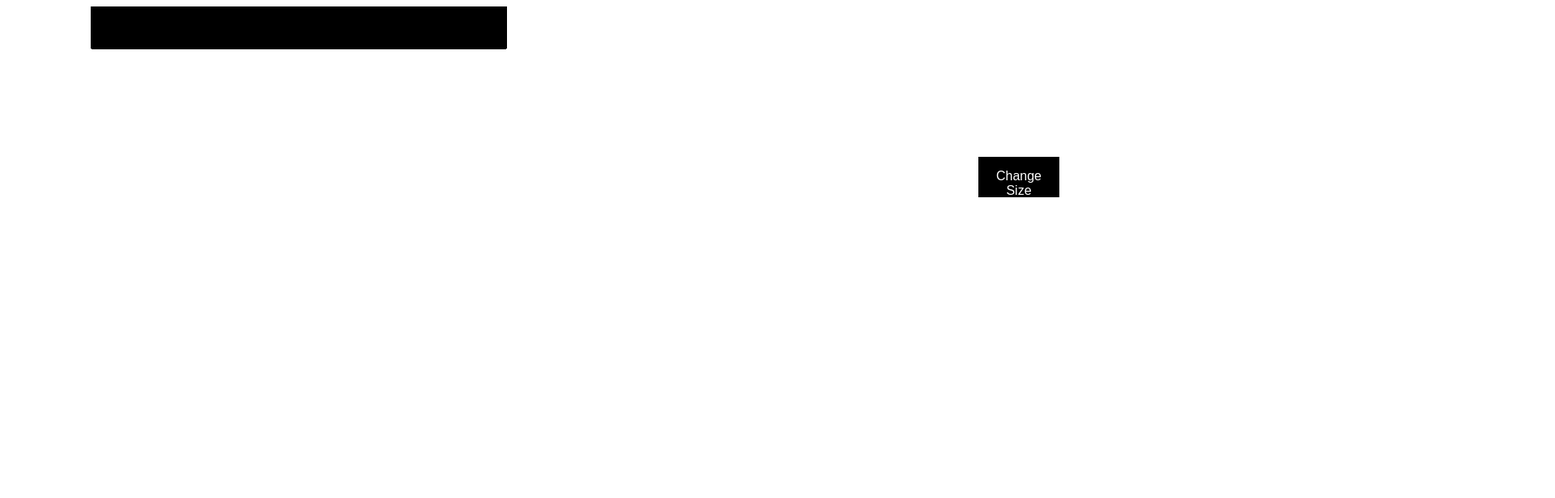
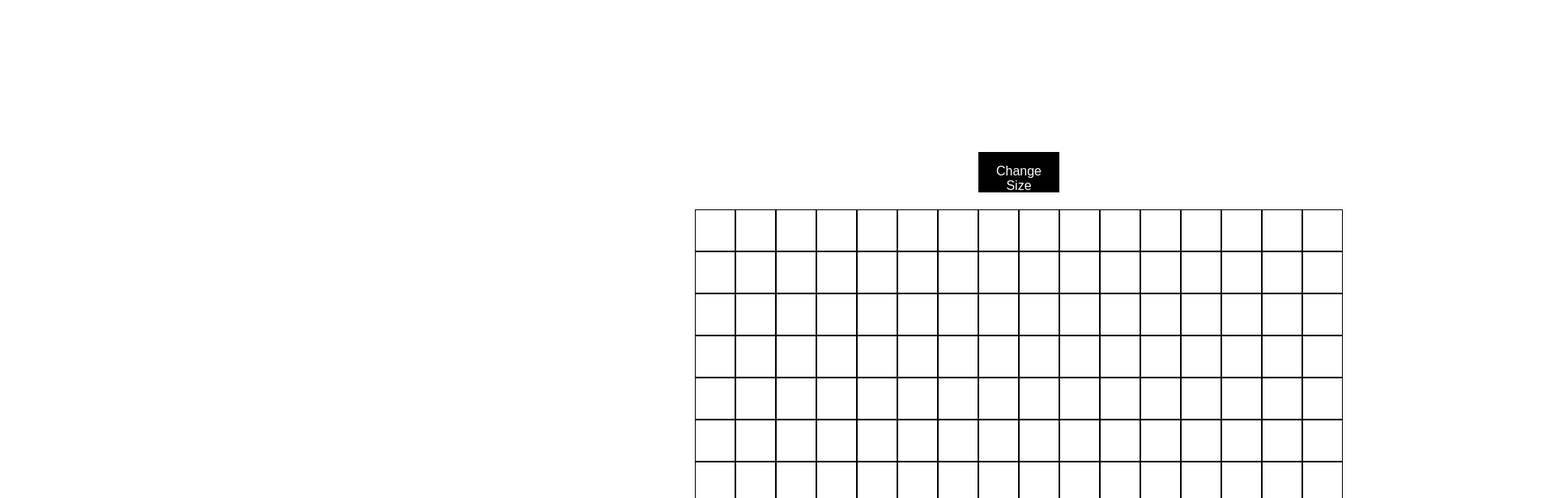
Before and after one commit to zipzopboppitybop/Etch-a-Sketch, a plain HTML site: page index.html in a window 1280 px wide. Shown: the top 616 px of the page at 81% size, 1920 px wide, since content can reach past the window. Drawn offline with Linux system fonts and the light colour scheme.

```diff
--- a/styles.css
+++ b/styles.css
@@ -1,6 +1,6 @@
 body {
-    width: 100vw;
-    min-height: 100vh;
+    width: 100;
+    min-height: 100;
     overflow-x: hidden;
 }
 
@@ -18,17 +18,19 @@ button {
     left: 1200px;
 }
 
+#container {
+    display: grid;
+    grid-template-columns: repeat(16, 50px);
+    background-color: white;
+    border: none;
+    position: relative;
+    top: 200px;
+    left: 850px;
+}
+
 div {
     text-align: center;
     display: inline-block;
     height: 50px;
     border: 1px solid black;
 }
-
-.gridRow {
-    border: 1px solid black;
-}
-
-.cell {
-    border: 1px solid black;;
-}
```
